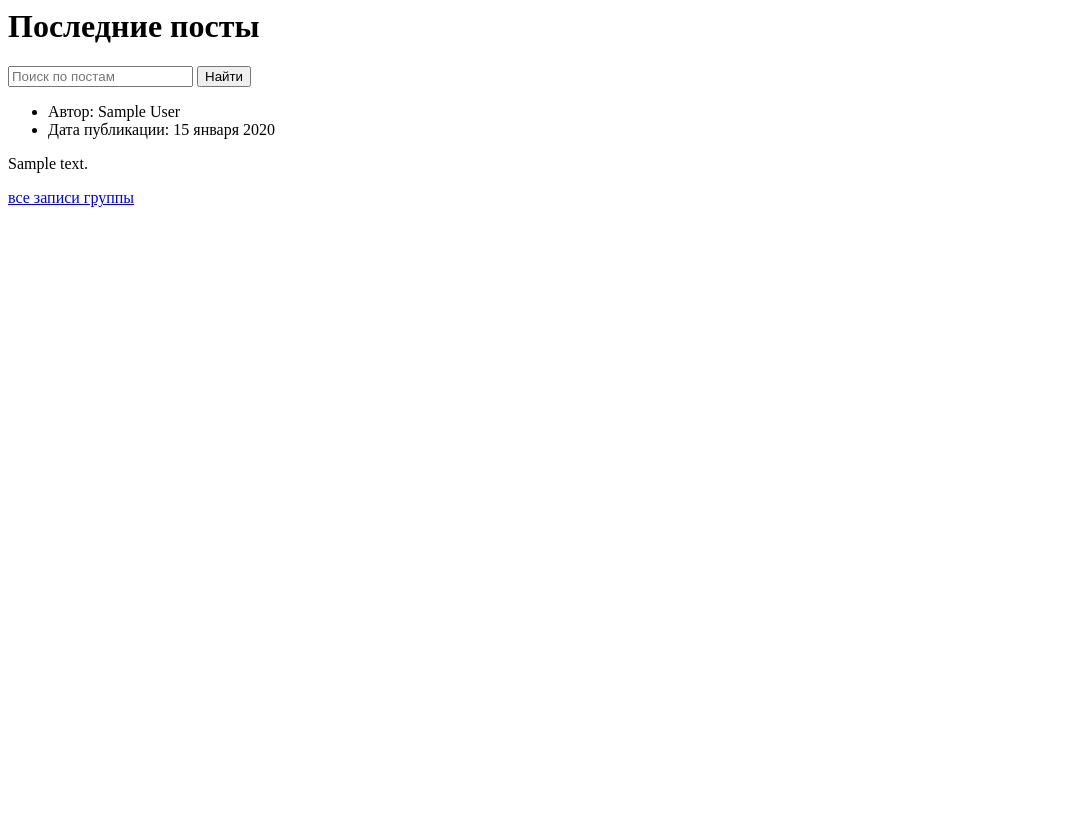
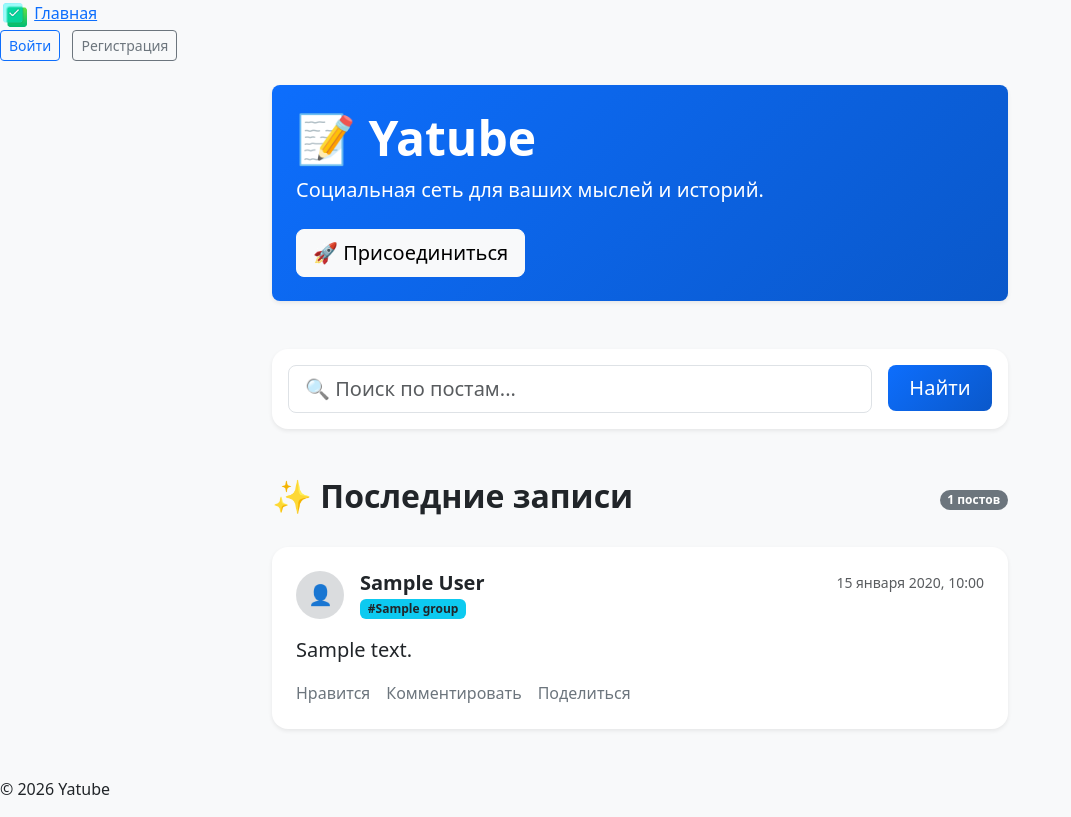
Before and after one commit to Lebovsky366/yatube_project, a Django app: page / in a window 1280 px wide. Shown: the whole page, without its empty margins (0-1071 px from the left). Before the commit the page ends 207 px from the top, so only its background shows below. Run offline with Django 3.2, Linux system fonts and the light colour scheme; tables that the repository leaves empty hold one stand-in row (values such as "Sample post"); some libraries are stand-ins or nearby versions.

Commit message:
Update index.html

```diff
--- a/yatube/templates/posts/index.html
+++ b/yatube/templates/posts/index.html
@@ -1,26 +1,105 @@
+{% extends 'base.html' %}
+{% load static %}
+
+{% block title %}Главная — Yatube{% endblock %}
+
 {% block content %}
-  <h1>Последние посты</h1>
+<div class="container py-4">
+    <div class="row">
+        <div class="col-lg-8 mx-auto">
+            <!-- Баннер -->
+            <div class="bg-primary text-white rounded-3 p-4 mb-5 shadow-sm" style="background: linear-gradient(135deg, #0d6efd, #0a58ca);">
+                <h1 class="display-5 fw-bold">📝 Yatube</h1>
+                <p class="lead">Социальная сеть для ваших мыслей и историй.</p>
+                {% if not user.is_authenticated %}
+                    <a href="{% url 'users:login' %}" class="btn btn-light btn-lg mt-2">🚀 Присоединиться</a>
+                {% endif %}
+            </div>
 
-  <!-- Начало поисковой формы -->
-  <form method="get" action="{% url 'posts:index' %}">
-    <input type="text" name="q" placeholder="Поиск по постам" value="{{ search_query }}">
-    <button type="submit">Найти</button>
+            <!-- Поиск -->
+            <div class="card shadow-sm border-0 mb-5">
+                <div class="card-body">
+                    <form method="get" action="{% url 'posts:index' %}" class="row g-3">
+                        <div class="col-md-10">
+                            <input type="text" name="q" class="form-control form-control-lg" placeholder="🔍 Поиск по постам..." value="{{ search_query }}">
+                        </div>
+                        <div class="col-md-2">
+                            <button type="submit" class="btn btn-primary btn-lg w-100">Найти</button>
+                        </div>
                     </form>
-  <!-- Конец поисковой формы -->
+                </div>
+            </div>
 
+            <!-- Заголовок -->
+            <div class="d-flex justify-content-between align-items-center mb-4">
+                <h2 class="fw-bold">✨ Последние записи</h2>
+                <span class="badge bg-secondary rounded-pill">{{ posts|length }} постов</span>
+            </div>
+
+            <!-- Посты -->
             {% for post in posts %}
-    <article>
-      <ul>
-        <li>Автор: {{ post.author.get_full_name }}</li>
-        <li>Дата публикации: {{ post.pub_date|date:"d E Y" }}</li>
-      </ul>
-      <p>{{ post.text }}</p>
+            <div class="card shadow-sm border-0 mb-4 hover-card">
+                <div class="card-body p-4">
+                    <div class="d-flex align-items-start mb-3">
+                        <div class="flex-shrink-0">
+                            <div class="rounded-circle bg-secondary bg-opacity-25 d-flex align-items-center justify-content-center" style="width: 48px; height: 48px;">
+                                <span class="fs-5">👤</span>
+                            </div>
+                        </div>
+                        <div class="flex-grow-1 ms-3">
+                            <div class="d-flex flex-wrap justify-content-between align-items-center">
+                                <h5 class="mb-0 fw-semibold">
+                                    {{ post.author.get_full_name|default:post.author.username }}
+                                </h5>
+                                <small class="text-muted">{{ post.pub_date|date:"d E Y, H:i" }}</small>
+                            </div>
                             {% if post.group %}
-        <a href="{% url 'posts:group_list' post.group.slug %}">все записи группы</a>
+                                <a href="{% url 'posts:group_list' post.group.slug %}" class="badge bg-info text-dark text-decoration-none mt-1">
+                                    #{{ post.group.title }}
+                                </a>
                             {% endif %}
-    </article>
-    {% if not forloop.last %}<hr>{% endif %}
+                        </div>
+                    </div>
+                    <p class="card-text fs-5 mt-2">{{ post.text|linebreaksbr }}</p>
+                    <div class="d-flex gap-3 mt-3">
+                        <a href="#" class="text-decoration-none text-secondary"><i class="bi bi-heart"></i> Нравится</a>
+                        <a href="#" class="text-decoration-none text-secondary"><i class="bi bi-chat"></i> Комментировать</a>
+                        <a href="#" class="text-decoration-none text-secondary"><i class="bi bi-share"></i> Поделиться</a>
+                    </div>
+                </div>
+            </div>
             {% empty %}
-    <p>Пока нет постов. Создайте первый пост через админку.</p>
+                <div class="alert alert-info text-center p-5">
+                    <i class="bi bi-inbox fs-1"></i>
+                    <p class="mt-3">Пока нет постов. Будьте первым!</p>
+                    {% if user.is_authenticated %}
+                        <a href="/admin/posts/post/add/" class="btn btn-primary">➕ Создать пост</a>
+                    {% else %}
+                        <a href="{% url 'users:login' %}" class="btn btn-primary">Войдите, чтобы создать пост</a>
+                    {% endif %}
+                </div>
             {% endfor %}
+        </div>
+    </div>
+</div>
+
+<style>
+    .hover-card {
+        transition: transform 0.2s, box-shadow 0.2s;
+    }
+    .hover-card:hover {
+        transform: translateY(-4px);
+        box-shadow: 0 1rem 2rem rgba(0,0,0,.15) !important;
+    }
+    body {
+        background: #f8f9fa;
+    }
+    .card {
+        border-radius: 1rem;
+    }
+    .btn-primary {
+        background: linear-gradient(135deg, #0d6efd, #0a58ca);
+        border: none;
+    }
+</style>
 {% endblock %}
```
Lines whose indentation alone changed are shown as unchanged.
